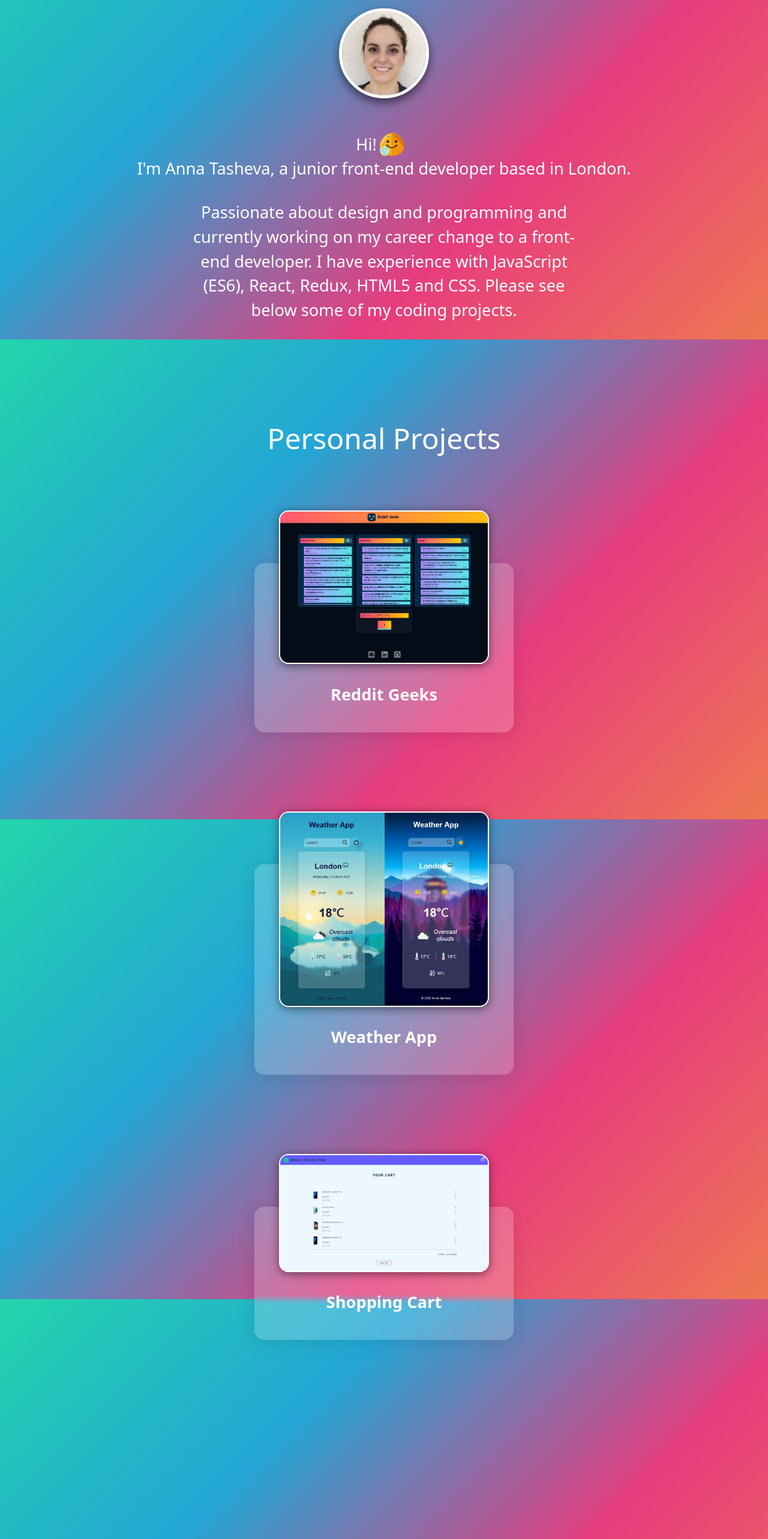
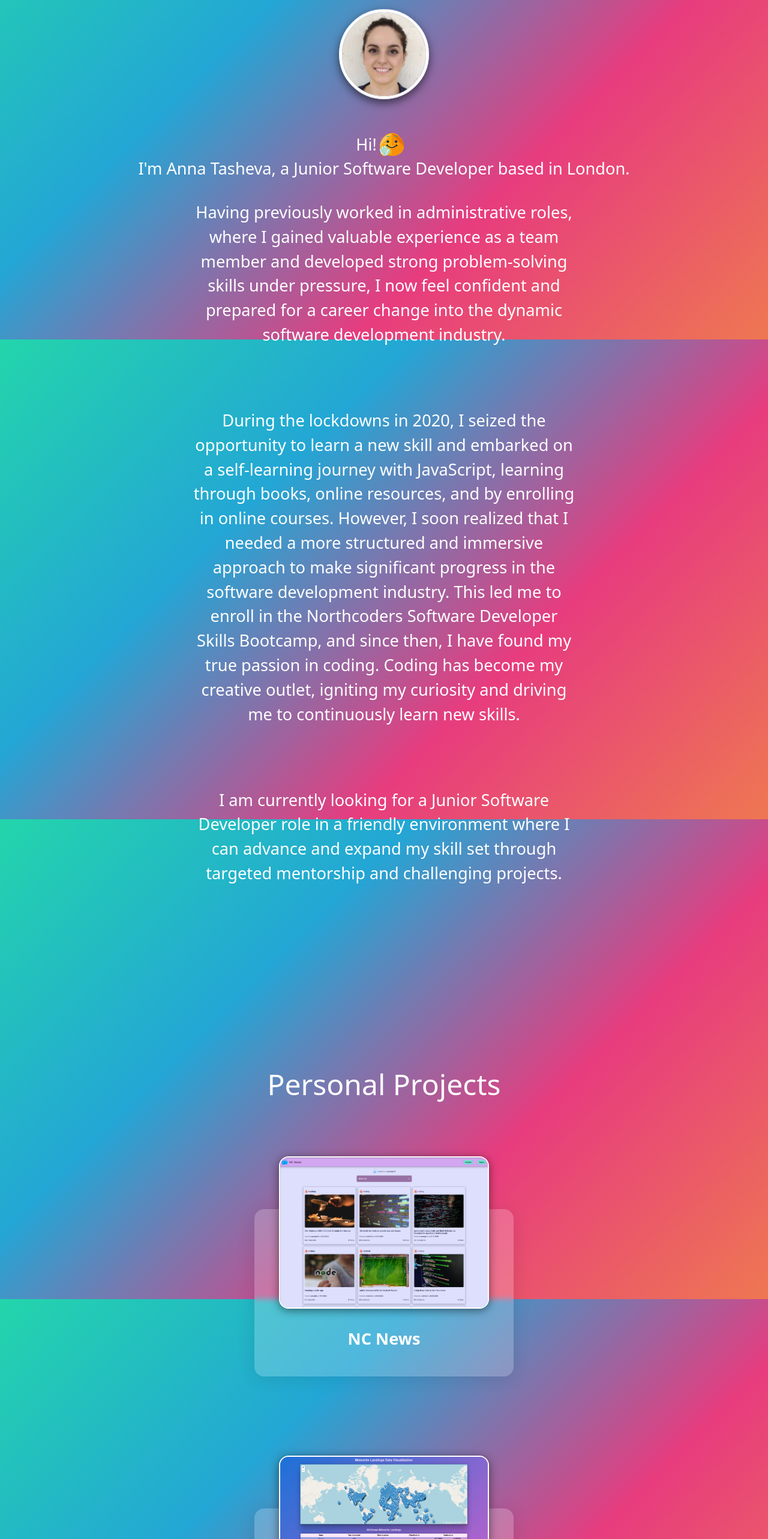
Before and after one commit to AnnaTas77/portfolio-anna, a React (Create React App) app: page / in a window 1280 px wide. Shown: the part 234-2800 px from the top of the page at 60% size. Built offline with nearby package versions, Linux system fonts and the light colour scheme.

Commit message:
added new project cards and small refactoring

```diff
--- a/src/components/ProjectItem.js
+++ /dev/null
@@ -1,43 +0,0 @@
-import React from 'react'
-import NewTabIcon from '../assets/new-window-white.svg'
-
-
-const ProjectItem = ({ image, name, description, live, github }) => {
-
-    const openUrl = (url) => {
-        return window.open(url, '_blank');
-    }
-
-    return (
-        <div className='project-container'>
-            <div className='project-item'>
-                <img src={image} className='project-image'></img>
-
-                <h1 className='name'>{name}</h1>
-                <div className='project-description'>
-                    {description}
-                    <div className='project-socials'>
-                        {
-                            live ? <button className='live-link' onClick={() => openUrl(live)}>
-                                <a href={live} aria-label='Live' target='_blank'>
-                                    <img src={NewTabIcon} />
-                                    <span className='pulsate'>Live</span>
-                                </a>
-                            </button> : ''
-                        }
-                        <button className='github-code' onClick={() => openUrl(github)}>
-                            <a href={github} aria-label='Code' target='_blank'>
-                                <img src={NewTabIcon} />
-                                <span className='pulsate'>Code</span>
-                            </a>
-                        </button>
-                    </div>
-                </div>
-
-            </div>
-        </div >
-
-    )
-}
-
-export default ProjectItem
--- /dev/null
+++ b/src/components/ProjectItem.jsx
@@ -0,0 +1,45 @@
+import React from "react";
+import NewTabIcon from "../assets/new-window-white.svg";
+
+const ProjectItem = ({ image, name, description, live, github }) => {
+    const openUrl = (url) => {
+        return window.open(url, "_blank");
+    };
+
+    return (
+        <div className="project-container">
+            <div className="project-item">
+                <img src={image} className="project-image"></img>
+
+                <h1 className="name">{name}</h1>
+                <div className="project-description">
+                    {description}
+                    <div className="project-socials">
+                        {live ? (
+                            <button className="live-link" onClick={() => openUrl(live)}>
+                                <a href={live} aria-label="Live" target="_blank">
+                                    <img src={NewTabIcon} />
+                                    <span className="pulsate">Live</span>
+                                </a>
+                            </button>
+                        ) : (
+                            ""
+                        )}
+                        {github.map((githubLink) => {
+                            return (
+                                <button className="github-code" onClick={() => openUrl(githubLink.url ? githubLink.url : githubLink)}>
+                                    <a href={githubLink.url ? githubLink.url : githubLink} aria-label="Code" target="_blank">
+                                        <img src={NewTabIcon} />
+                                        <span className="pulsate">{githubLink.label ? githubLink.label : "Code"}</span>
+                                    </a>
+                                </button>
+                            );
+                        })}
+                    </div>
+                </div>
+            </div>
+        </div>
+    );
+};
+
+export default ProjectItem;
--- a/src/pages/Home.js
+++ /dev/null
@@ -1,34 +0,0 @@
-import React from "react";
-import "../styles/home.css";
-import AnnasPic from "../assets/Anna_CV_Photo_BEST_2022_lrg.jpg";
-import Wave from "../assets/wave_emoji.svg";
-
-const Home = () => {
-  return (
-    <div className="home" id="home">
-      <div className="about-me">
-        <div className="avatar">
-          <img src={AnnasPic} alt="Anna's photo" />
-        </div>
-        <div className="wave">
-          <h2>
-            Hi!
-            <span>
-              <img src={Wave} className="wave" />
-            </span>
-          </h2>
-        </div>
-        <h2>I'm Anna Tasheva, a junior front-end developer based in London.</h2>
-        <p className="prompt">
-          {" "}
-          Passionate about design and programming and currently working on my
-          career change to a front-end developer. I have experience with
-          JavaScript (ES6), React, Redux, HTML5 and CSS. Please see below some
-          of my coding projects.{" "}
-        </p>
-      </div>
-    </div>
-  );
-};
-
-export default Home;
--- /dev/null
+++ b/src/pages/Home.jsx
@@ -0,0 +1,46 @@
+import React from "react";
+import "../styles/home.css";
+import AnnasPic from "../assets/Anna_CV_Photo_BEST_2022_lrg.jpg";
+import Wave from "../assets/wave_emoji.svg";
+
+const Home = () => {
+    return (
+        <div className="home" id="home">
+        <div className="about-me">
+            <div className="avatar">
+                <img src={AnnasPic} alt="Anna's photo" />
+            </div>
+            <div className="wave">
+                <h2>
+                    Hi!
+                    <span>
+                        <img src={Wave} className="wave" />
+                    </span>
+                </h2>
+            </div>
+            <h2>I'm Anna Tasheva, a Junior Software Developer based in London.</h2>
+            <p className="prompt">
+                Having previously worked in administrative roles, where I gained valuable experience as a team
+                member and developed strong problem-solving skills under pressure, I now feel confident and prepared
+                for a career change into the dynamic software development industry.
+            </p>
+            <p className="prompt">
+                During the lockdowns in 2020, I seized the opportunity to learn a new skill and embarked on a
+                self-learning journey with JavaScript, learning through books, online resources, and by enrolling in
+                online courses. However, I soon realized that I needed a more structured and immersive approach to
+                make significant progress in the software development industry. This led me to enroll in the
+                Northcoders Software Developer Skills Bootcamp, and since then, I have found my true passion in
+                coding. Coding has become my creative outlet, igniting my curiosity and driving me to continuously
+                learn new skills.
+            </p>
+
+            <p className="prompt">
+                I am currently looking for a Junior Software Developer role in a friendly environment where I can
+                advance and expand my skill set through targeted mentorship and challenging projects.
+            </p>
+        </div>
+    </div>
+    );
+};
+
+export default Home;
--- a/src/pages/Projects.js
+++ b/src/pages/Projects.js
@@ -1,44 +1,52 @@
-import React from 'react'
-import '../styles/projects.css'
-import ProjectItem from '../components/ProjectItem'
-import RedditGeeks from '../assets/RedditScreenshot7.jpg'
-import WeatherApp from '../assets/WeatherApp_merged7.jpg'
-import OnlineStoreCart from '../assets/Anna_Store_Best.jpg'
-
-
+import React from "react";
+import "../styles/projects.css";
+import ProjectItem from "../components/ProjectItem";
+import RedditGeeks from "../assets/RedditScreenshot7.jpg";
+import WeatherApp from "../assets/WeatherApp_merged7.jpg";
+import NcNews from "../assets/NcNews.png";
+import Meteorites from "../assets/Meteorite Landings Viewer.png";
 
 const Projects = () => {
-
     return (
-        <div className='projects' id="projects">
-            <h1 className='title'>Personal Projects</h1>
-            <div className='project-list'>
-
+        <div className="projects" id="projects">
+            <h1 className="title">Personal Projects</h1>
+            <div className="project-list">
                 <ProjectItem
-                    name='Reddit Geeks'
-                    image={RedditGeeks}
-                    description='Reddit Geeks is a portfolio project for a subreddit feed app which can search through subreddits and display their articles.'
-                    live='https://annatas77.github.io/redditgeeks/'
-                    github='https://github.com/AnnaTas77/redditgeeks'
+                    name="NC News"
+                    image={NcNews}
+                    description="This application is designed to provide users with access to news articles, comments, topics, and user information through an intuitive and user-friendly interface."
+                    live="https://nc-news-anna.netlify.app/"
+                    github={[
+                        { label: "Frontend Code", url: "https://github.com/AnnaTas77/nc-news-frontend-project" },
+                        { label: "Backend Code", url: "https://github.com/AnnaTas77/nc-news-backend-project" },
+                    ]}
                 />
 
                 <ProjectItem
-                    name='Weather App'
-                    image={WeatherApp}
-                    description='A simple weather app created with JavaScript, CSS and HTML. The app returns current weather data from the Open Weather Map API via Fetch API.'
-                    live='https://annatas-weather-app.netlify.app/'
-                    github='https://github.com/AnnaTas77/weather-app'
+                    name="Meteorite Landings Viewer"
+                    image={Meteorites}
+                    description="Visualizer of meteorite landings sites. Data is fetched from NASA API and sorted/displayed in a user friendly manner. "
+                    github={["https://github.com/AnnaTas77/fe-react-data-visualisation"]}
                 />
 
                 <ProjectItem
-                    name='Shopping Cart'
-                    image={OnlineStoreCart}
-                    description='An online shopping cart created with React and Redux Toolkit.'
-                    github='https://github.com/AnnaTas77/online-store-project'
+                    name="Reddit Geeks"
+                    image={RedditGeeks}
+                    description="Reddit Geeks is a portfolio project for a subreddit feed app which can search through subreddits and display their articles."
+                    live="https://annatas77.github.io/redditgeeks/"
+                    github={["https://github.com/AnnaTas77/redditgeeks"]}
+                />
+
+                <ProjectItem
+                    name="Weather App"
+                    image={WeatherApp}
+                    description="A simple weather app created with JavaScript, CSS and HTML. The app returns current weather data from the Open Weather Map API via Fetch API."
+                    live="https://annatas-weather-app.netlify.app/"
+                    github={["https://github.com/AnnaTas77/weather-app"]}
                 />
             </div>
         </div>
-    )
-}
+    );
+};
 
-export default Projects
+export default Projects;
--- a/src/styles/projects.css
+++ b/src/styles/projects.css
@@ -17,6 +17,7 @@
     text-align: center;
     font-size: 3rem;
     font-weight: bolder;
+    margin-top: 170px;
 }
 
 .project-list {
@@ -58,9 +59,8 @@
 
 .project-item:hover {
     --card-width: 40%;
-    --image-width: calc(var(--card-width)*2.3);
+    --image-width: calc(var(--card-width) * 2.3);
 }
-
 
 .project-image {
     display: flex;
@@ -123,7 +123,7 @@
     border: none;
     cursor: pointer;
     padding: 0.5rem 0 0.5rem;
-    color: #FFF0;
+    color: #fff0;
     font-size: 1.3rem;
     font-weight: 700;
     margin: 1.1rem 2rem;
@@ -140,7 +140,6 @@
     border: none;
 }
 
-
 .live-link:hover,
 .github-code:hover {
     animation: none;
@@ -153,10 +152,7 @@
 .live-link a:hover,
 .github-code a:hover {
     animation: none;
-
 }
-
-
 
 .pulsate {
     animation: pulsate 3s infinite alternate;
@@ -164,7 +160,6 @@
 }
 
 @keyframes pulsate {
-
     /* 100% {
 
       text-shadow:
@@ -180,8 +175,8 @@
   } */
 
     0% {
-
-    text-shadow: 0 0 1px #fff, 0 0 2px #fff, 0 0 4px #fff, 0 0 10px #fff, 0 0 30px #fff, 0 0 40px #fff, 0 0 40px #fff;
+        text-shadow: 0 0 1px #fff, 0 0 2px #fff, 0 0 4px #fff, 0 0 10px #fff, 0 0 30px #fff, 0 0 40px #fff,
+            0 0 40px #fff;
 
         /* text-shadow:
     0 0 2px #fff,
@@ -192,20 +187,12 @@
     0 0 55px #fff,
     0 0 70px #fff,
     0 0 80px #fff; */
-
     }
-
 }
-
-
-
-
-
 
 /* MOBILE */
 
 @media only screen and (max-width: 480px) {
-
     .project-container {
         flex-direction: column;
         margin-bottom: -70px;
@@ -274,7 +261,6 @@
         margin-bottom: -10px;
     }
 
-
     .live-link,
     .github-code {
         font-size: 1.15rem;
@@ -282,13 +268,11 @@
         min-width: 100px;
         padding: 0.4rem 0rem;
     }
-
 }
 
 /* MEDIUM SCREENS*/
 
 @media only screen and (min-width: 481px) and (max-width: 768px) {
-
     .project-container {
         flex-direction: column;
         margin-bottom: -60px;
@@ -367,14 +351,11 @@
         min-width: 100px;
         padding: 0.4rem 0rem;
     }
-
-
 }
 
 /* LAPTOPS */
 
 @media (min-width: 769px) and (max-width: 1024px) {
-
     .project-container {
         flex-direction: column;
         margin-bottom: 20px;
@@ -451,13 +432,11 @@
         min-width: 110px;
         padding: 10px;
     }
-
 }
 
 /* LARGER SCREENS */
 
 @media (min-width: 1025px) and (max-width: 1200px) {
-
     .projects .title {
         font-size: 2.5rem;
         width: 85%;
@@ -511,5 +490,4 @@
         margin: 1rem 3rem;
         min-width: 150px;
     }
-
 }
```
Also changed, not shown: src/assets/Meteorite Landings Viewer.png (added), src/assets/NcNews.png (added). Lines whose indentation alone changed are shown as unchanged.
